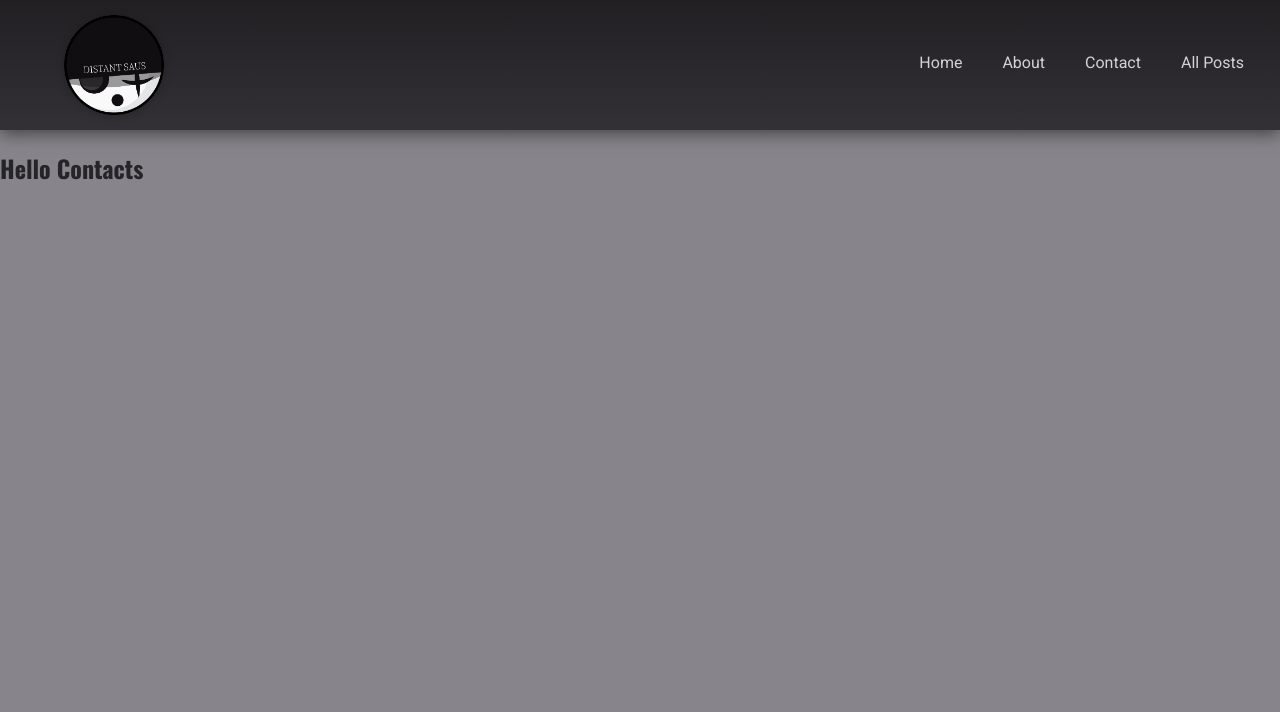
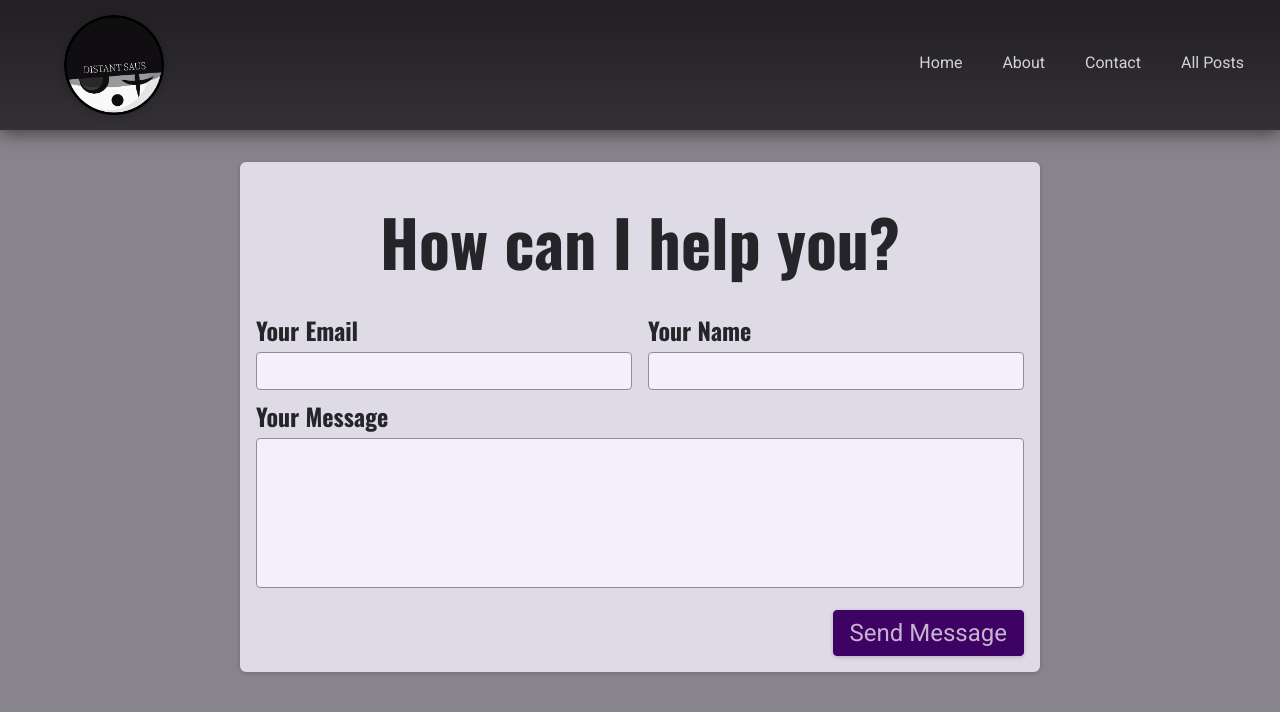
Before and after one commit to KreamsOnline/next-blog, a Next.js app: page /contact in a window 1280 px wide. Shown: the top 712 px of the page. Built offline with nearby package versions, Linux system fonts and the light colour scheme.

Commit message:
added mongodb

```diff
--- /dev/null
+++ b/components/contact/contact-form.js
@@ -0,0 +1,65 @@
+import { useState } from 'react';
+import classes from './contact-form.module.css';
+
+export default function ContactForm() {
+    const [enteredEmail, setEnteredEmail] = useState('');
+    const [enteredName, setEnteredName] = useState('');
+    const [enteredMessage, setEnteredMessage] = useState('');
+
+    function sendMessageHandler(e) {
+        e.preventDefault();
+
+        fetch('/api/contact', {
+            method: 'POST',
+            body: JSON.stringify({
+                email: enteredEmail,
+                name: enteredName,
+                message: enteredMessage
+            }),
+            headers: {
+                'Content-Type': 'application/json',
+            }
+        })
+    }
+
+    return (
+        <section className={classes.contact}>
+            <h1>How can I help you?</h1>
+                <form className={classes.form} onSubmit={sendMessageHandler}>
+                    <div className={classes.controls}>
+                    <div className={classes.control}>
+                        <label htmlFor='email'>Your Email</label>
+                        <input
+                        type='email'
+                        id='email'
+                        required value={enteredEmail}
+                        onChange={(e) => setEnteredEmail(e.target.value)}
+                        />
+                    </div>
+                    <div className={classes.control}>
+                        <label htmlFor='name'>Your Name</label>
+                        <input
+                        type='text'
+                        id='name'
+                        required value={enteredName}
+                        onChange={(e) => setEnteredName(e.target.value)}
+                        />
+                    </div>
+                    </div>
+                    <div className={classes.control}>
+                    <label htmlFor='message'>Your Message</label>
+                    <textarea
+                        id='message'
+                        rows='5'
+                        required value={enteredMessage}
+                        onChange={(e) => setEnteredMessage(e.target.value)}
+                    ></textarea>
+                    </div>
+
+                    <div className={classes.actions}>
+                    <button>Send Message</button>
+                    </div>
+                    </form>
+        </section>
+    )
+}
--- /dev/null
+++ b/components/contact/contact-form.module.css
@@ -0,0 +1,73 @@
+.contact {
+    margin: var(--size-8) auto;
+    border-radius: 6px;
+    background-color: var(--color-grey-100);
+    width: 90%;
+    max-width: 50rem;
+    padding: var(--size-4);
+    box-shadow: 0 1px 4px rgba(0, 0, 0, 0.2);
+    font-size: var(--size-6);
+  }
+
+  .contact h1 {
+    font-size: var(--size-8);
+    margin: var(--size-4) 0;
+    text-align: left;
+  }
+
+  .form label {
+    display: block;
+    font-family: 'Oswald', sans-serif;
+    font-weight: bold;
+    margin: var(--size-2) 0 var(--size-1) 0;
+  }
+
+  .form input,
+  .form textarea {
+    font: inherit;
+    padding: var(--size-1);
+    border-radius: 4px;
+    width: 100%;
+    border: 1px solid var(--color-grey-400);
+    background-color: var(--color-grey-50);
+    resize: none;
+  }
+
+  .controls {
+    display: flex;
+    column-gap: 1rem;
+    flex-wrap: wrap;
+  }
+
+  .control {
+    flex: 1;
+    min-width: 10rem;
+  }
+
+  .actions {
+    margin-top: var(--size-4);
+    text-align: right;
+  }
+
+  .form button {
+    font: inherit;
+    cursor: pointer;
+    background-color: var(--color-primary-700);
+    border: 1px solid var(--color-primary-700);
+    padding: var(--size-2) var(--size-4);
+    border-radius: 4px;
+    color: var(--color-primary-50);
+    box-shadow: 0 1px 4px rgba(0, 0, 0, 0.2);
+  }
+
+  .form button:hover {
+    background-color: var(--color-primary-500);
+    border-color: var(--color-primary-500);
+  }
+
+  @media (min-width: 768px) {
+    .contact h1 {
+      font-size: var(--size-16);
+      text-align: center;
+    }
+  }
--- a/components/home-page/hero.js
+++ b/components/home-page/hero.js
@@ -17,7 +17,7 @@
             <ul className={classes.ul}>
                 <li><a href="#">Home</a> </li>
                 <li><a href="#">About</a></li>
-                <li><a href="#">Contact</a></li>
+                <li><a href="/contact">Contact</a></li>
                 <li><a href="/posts">All Posts</a></li>
             </ul>
         </section>
--- a/package.json
+++ b/package.json
@@ -10,11 +10,13 @@
   "dependencies": {
     "fs": "0.0.1-security",
     "gray-matter": "^4.0.3",
+    "mongodb": "^4.4.0",
     "next": "^12.0.10",
     "react": "17.0.2",
     "react-dom": "17.0.2",
     "react-markdown": "^8.0.0",
-    "react-router-dom": "^6.2.1"
+    "react-router-dom": "^6.2.1",
+    "react-syntax-highlighter": "^15.4.5"
   },
   "devDependencies": {
     "eslint": "8.7.0",
--- /dev/null
+++ b/pages/api/contact.js
@@ -0,0 +1,52 @@
+// Next.js API route support: https://nextjs.org/docs/api-routes/introduction
+import { MongoClient } from 'mongodb';
+
+export default async function handler(req, res) {
+  if (req.method === 'POST') {
+    const { email, name, message } = req.body;
+
+    if (
+      !email ||
+      !email.includes('@') ||
+      !name ||
+      name.trim() === '' ||
+      !message ||
+      message.trim() === ''
+    ) {
+      res.status(422).json({ message: 'Invalid input.' });
+      return;
+    }
+
+    // Store in a database
+    const newMessage = {
+      email,
+      name,
+      message
+    }
+
+    let client;
+
+    try {
+      client = await MongoClient.connect('mongodb+srv://marcusgarvey:L1ghtn1ng@cluster0.a0cxy.mongodb.net/myFirstDatabase?retryWrites=true&w=majority');
+    } catch (error) {
+      res.status(500).json({message: 'Could not connect to database.'})
+      return;
+    }
+
+    const db = client.db();
+
+    try {
+      const result = await db.collection('messages').insertOne(newMessage);
+      newMessage.id = result.insertedId;
+    } catch (error) {
+      res.status(500).json({message: 'Storing message failed', message: newMessage});
+      return;
+    }
+
+    client.close();
+
+    res
+      .status(201)
+      .json({ message: 'Successfully stored message!', message: newMessage })
+  }
+}
--- a/pages/api/hello.js
+++ /dev/null
@@ -1,5 +0,0 @@
-// Next.js API route support: https://nextjs.org/docs/api-routes/introduction
-
-export default function handler(req, res) {
-  res.status(200).json({ name: 'John Doe' })
-}
--- a/pages/contact.js
+++ b/pages/contact.js
@@ -1,5 +1,7 @@
+import ContactForm from "../components/contact/contact-form";
+
 export default function Contact() {
     return (
-        <div><h2>Hello Contacts</h2></div>
+        <ContactForm />
     )
 }
```
Also changed, not shown: components/posts/post-detail/post-content.js (+15 -0 lines), 1 other file (tests, documents, lock files or other folders).
